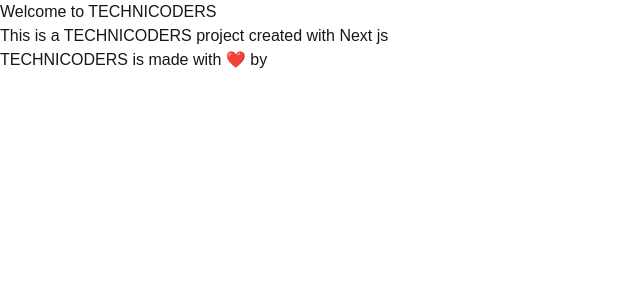
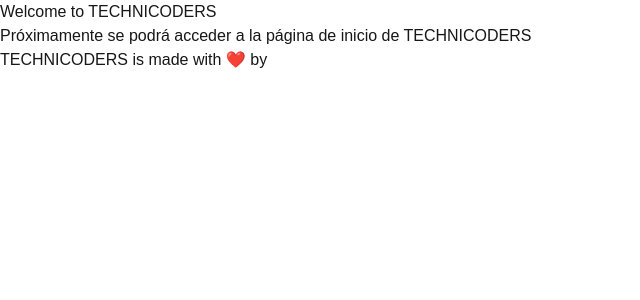
Before and after one commit to federico-technicoders/technicoders-front-next, a Next.js app: page / in a window 1280 px wide. Shown: the top 300 px of the page, without its empty margins (0-640 px from the left). Built offline with nearby package versions, Linux system fonts and the light colour scheme.

Commit message:
Update comming son

```diff
--- a/src/app/page.js
+++ b/src/app/page.js
@@ -8,8 +8,7 @@
           Welcome to <span className="text-primary">TECHNICODERS</span>
         </h1>
         <p className="text-2xl">
-          This is a <span className="text-primary">TECHNICODERS</span> project
-          created with Next js
+          Próximamente se podrá acceder a la página de inicio de TECHNICODERS
 
         </p>
 
```
